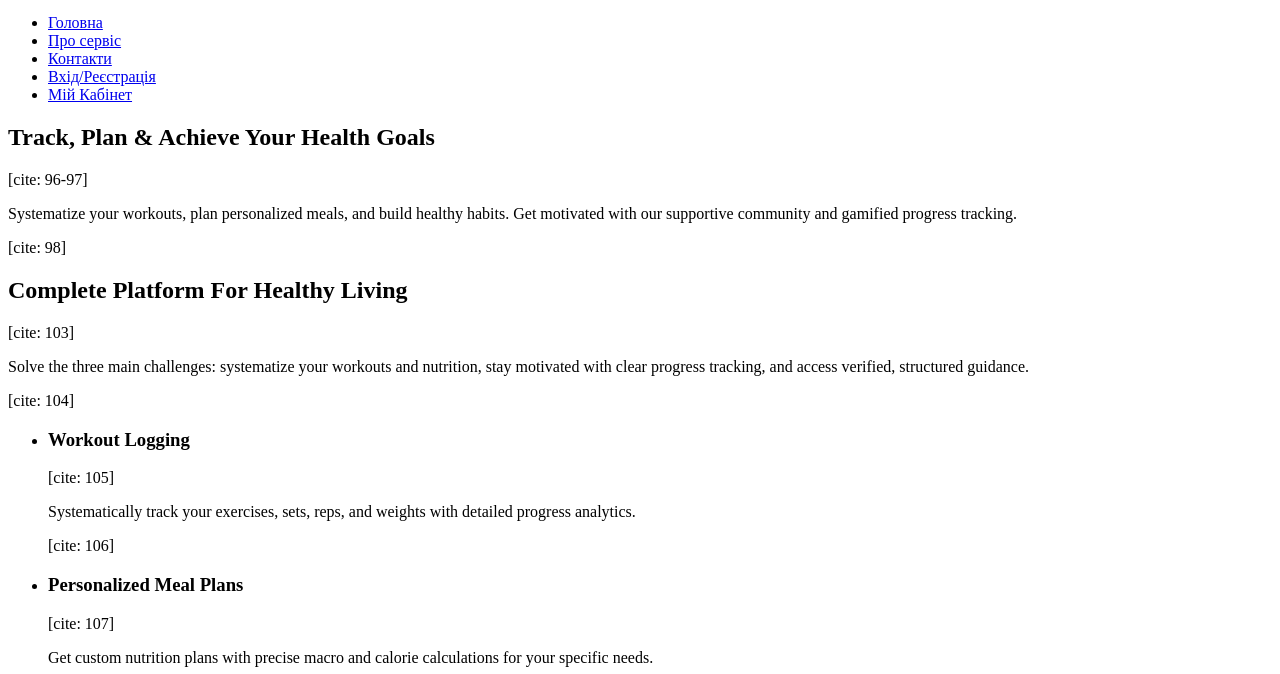
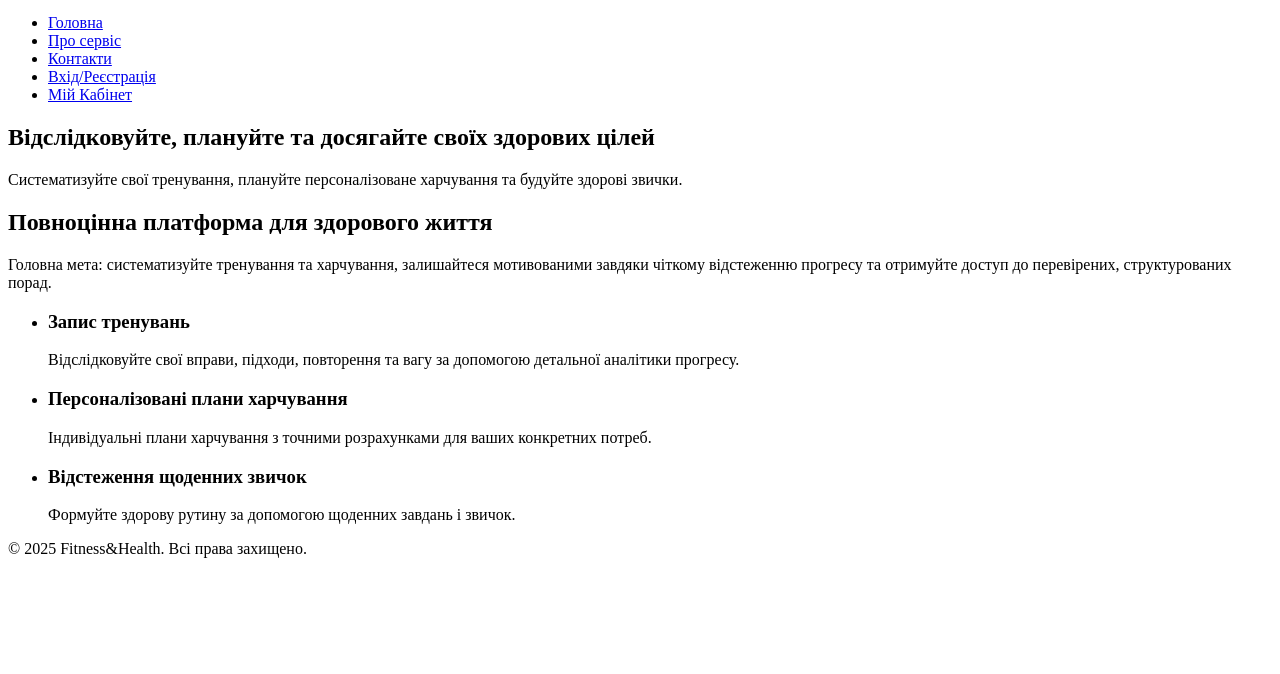
Before and after one commit to mariiabulai/Web-project, a plain HTML site: page index.html in a window 1280 px wide. Shown: the part 126-800 px from the top of the page. Drawn offline with Linux system fonts and the light colour scheme.

Commit message:
Update index.html

```diff
--- a/index.html
+++ b/index.html
@@ -24,25 +24,25 @@
 
     <main>
         <section>
-            <h1>Track, Plan & Achieve Your Health Goals</h1> [cite: 96-97]
-            <p>Systematize your workouts, plan personalized meals, and build healthy habits. Get motivated with our supportive community and gamified progress tracking.</p> [cite: 98]
-            </section>
+            <h1>Відслідковуйте, плануйте та досягайте своїх здорових цілей</h1>
+            <p>Систематизуйте свої тренування, плануйте персоналізоване харчування та будуйте здорові звички.</p>
+        </section>
 
         <section>
-            <h2>Complete Platform For Healthy Living</h2> [cite: 103]
-            <p>Solve the three main challenges: systematize your workouts and nutrition, stay motivated with clear progress tracking, and access verified, structured guidance.</p> [cite: 104]
+            <h2>Повноцінна платформа для здорового життя</h2>
+            <p>Головна мета: систематизуйте тренування та харчування, залишайтеся мотивованими завдяки чіткому відстеженню прогресу та отримуйте доступ до перевірених, структурованих порад.</p>
             <ul>
                 <li>
-                    <h3>Workout Logging</h3> [cite: 105]
-                    <p>Systematically track your exercises, sets, reps, and weights with detailed progress analytics.</p> [cite: 106]
+                    <h3>Запис тренувань</h3>
+                    <p>Відслідковуйте свої вправи, підходи, повторення та вагу за допомогою детальної аналітики прогресу.</p>
                 </li>
                 <li>
-                    <h3>Personalized Meal Plans</h3> [cite: 107]
-                    <p>Get custom nutrition plans with precise macro and calorie calculations for your specific needs.</p> [cite: 108]
+                    <h3>Персоналізовані плани харчування</h3>
+                    <p>Індивідуальні плани харчування з точними розрахунками для ваших конкретних потреб.</p>
                 </li>
                 <li>
-                    <h3>Daily Habit Tracking</h3> [cite: 110]
-                    <p>Build healthy routines with daily tasks and habits that keep you consistent and motivated.</p> [cite: 110]
+                    <h3>Відстеження щоденних звичок</h3>
+                    <p>Формуйте здорову рутину за допомогою щоденних завдань і звичок.</p>
                 </li>
             </ul>
         </section>
```
